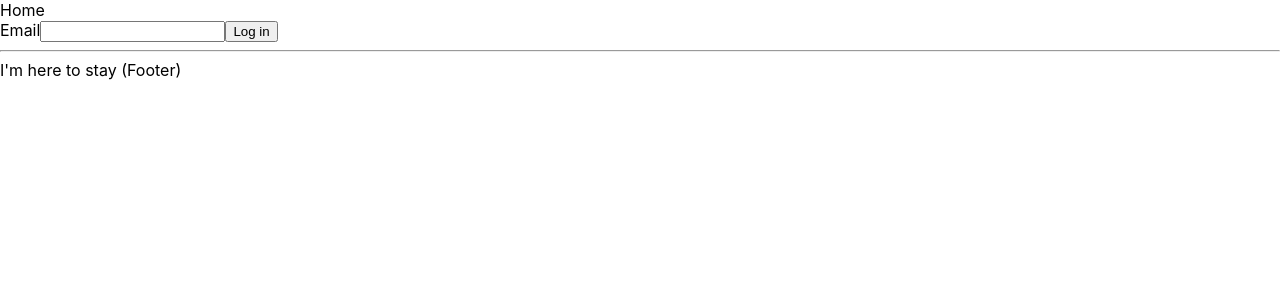
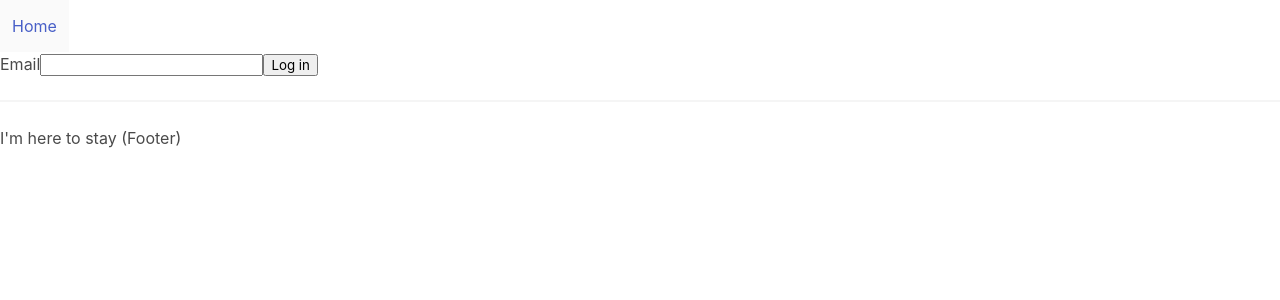
Before and after one commit to mule/trade_permission_proto, a Next.js app in the folder trade_permission/: page /login in a window 1280 px wide. Shown: the top 300 px of the page. Built offline with nearby package versions, Linux system fonts and the light colour scheme.

Commit message:
Bulma added

```diff
--- a/trade_permission/components/Layout.tsx
+++ b/trade_permission/components/Layout.tsx
@@ -2,6 +2,7 @@
 import React, { ReactNode } from 'react'
 import Link from 'next/link'
 import Head from 'next/head'
+import Bulma from 'bulma'
 
 type Props = {
   children?: ReactNode
@@ -9,16 +10,19 @@ type Props = {
 }
 
 const Layout = ({ children, title = 'This is the default title' }: Props) => (
-  <div>
+  <section id="section">
+    <div id="container">
       <Head>
         <title>{title}</title>
         <meta charSet="utf-8" />
         <meta name="viewport" content="initial-scale=1.0, width=device-width" />
       </Head>
       <header>
-      <nav>
+
+
+        <nav className="navbar" role="navigation">
           <Link href="/">
-          <a>Home</a>
+            <a className="navbar-item">Home</a>
           </Link>
         </nav>
       </header>
@@ -28,6 +32,7 @@ const Layout = ({ children, title = 'This is the default title' }: Props) => (
         <span>I'm here to stay (Footer)</span>
       </footer>
     </div>
+  </section>
 )
 
 export default Layout
--- a/trade_permission/package.json
+++ b/trade_permission/package.json
@@ -10,6 +10,7 @@
   "dependencies": {
     "@hapi/iron": "^6.0.0",
     "@magic-sdk/admin": "^1.3.0",
+    "bulma": "^0.9.2",
     "downshift": "^6.1.0",
     "magic-sdk": "^4.1.1",
     "next": "10.0.7",
--- a/trade_permission/styles/globals.css
+++ b/trade_permission/styles/globals.css
@@ -1,3 +1,4 @@
+@import "../node_modules/bulma/css/bulma.css";
 html,
 body {
   padding: 0;
```
Also changed, not shown: trade_permission/pages/dashboard.tsx (+34 -38 lines), 1 other file (tests, documents, lock files or other folders). Lines whose indentation alone changed are shown as unchanged.
